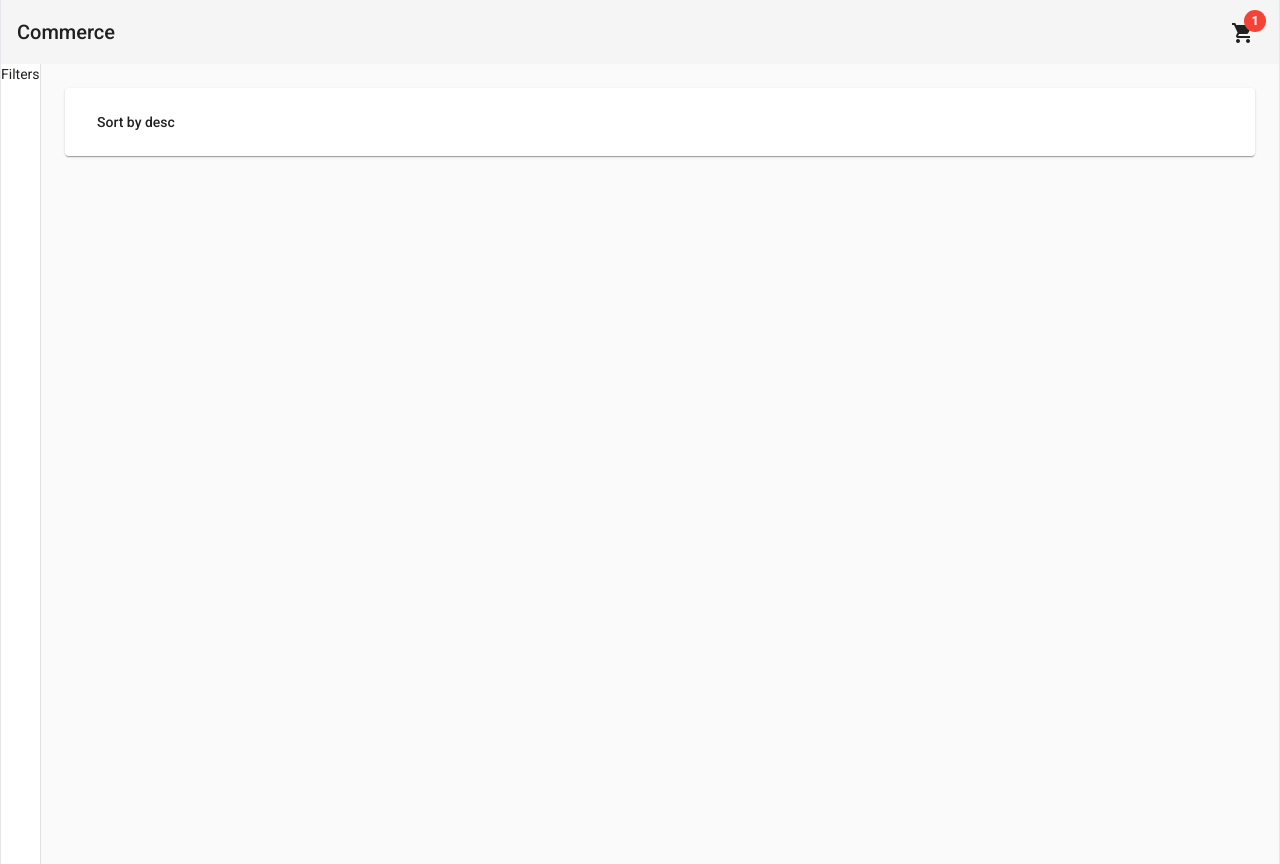
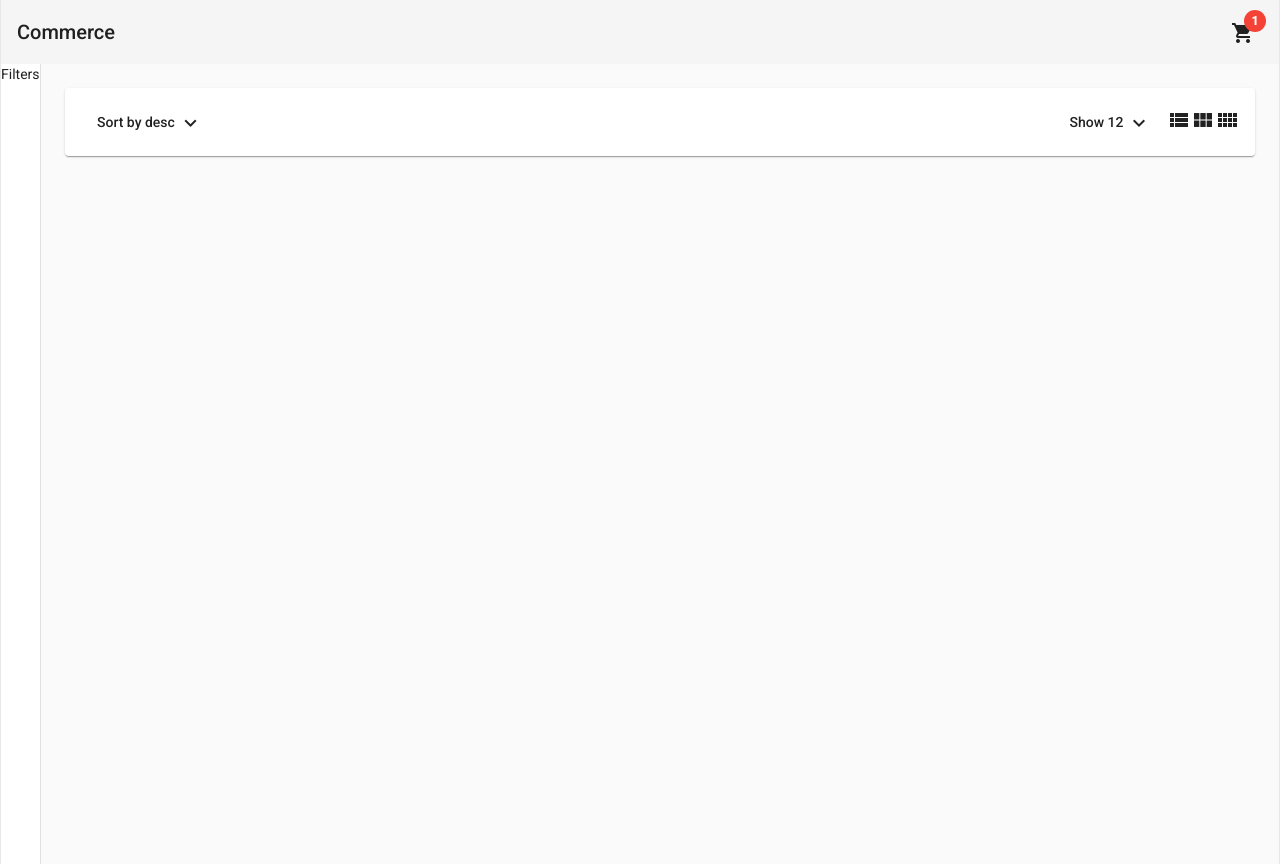
Before and after one commit to vasconcelosguu/commerce, an Angular app: page /home in a window 1280 px wide. Built offline with nearby package versions, Linux system fonts and the light colour scheme.

Commit message:
:zap: adding home and home-header

```diff
--- a/src/app/pages/home/components/products-header/products-header.component.html
+++ b/src/app/pages/home/components/products-header/products-header.component.html
@@ -2,11 +2,36 @@
   <div class="flex justify-between">
     <div>
       <button mat-button [matMenuTriggerFor]="sortByMenu">
-        Sort by desc
+        Sort by {{sort}}
+        <mat-icon>expand_more</mat-icon>
       </button>
       <mat-menu #sortByMenu="matMenu">
-
+        <button (click)="sortHandler('desc')" mat-menu-item>desc</button>
+        <button (click)="sortHandler('asc')" mat-menu-item>asc</button>
       </mat-menu>
     </div>
+    <div class="flex items-center">
+      <div>
+        <button mat-button [matMenuTriggerFor]="menu">
+          Show {{ itemCount }}
+          <mat-icon>expand_more</mat-icon>
+        </button>
+        <mat-menu #menu="matMenu">
+          <button (click)="itemsHandler(12)" mat-menu-item>12</button>
+          <button (click)="itemsHandler(24)" mat-menu-item>24</button>
+          <button (click)="itemsHandler(36)" mat-menu-item>36</button>
+        </mat-menu>
+      </div>
+      <button (click)="columnsUpdater(1)">
+        <mat-icon>view_list</mat-icon>
+      </button>
+      <button (click)="columnsUpdater(3)">
+        <mat-icon>view_module</mat-icon>
+      </button>
+      <button (click)="columnsUpdater(4)">
+        <mat-icon>view_comfy</mat-icon>
+      </button>
+    </div>
+
   </div>
 </mat-card>
--- a/src/app/pages/home/components/products-header/products-header.component.ts
+++ b/src/app/pages/home/components/products-header/products-header.component.ts
@@ -1,14 +1,33 @@
-import { Component, OnInit } from '@angular/core';
+import { Component, EventEmitter, OnInit, Output } from '@angular/core';
 
 @Component({
   selector: 'app-products-header',
   templateUrl: './products-header.component.html'
 })
-export class ProductsHeaderComponent implements OnInit {
+export class ProductsHeaderComponent
+
+implements OnInit {
+
+  @Output() columnsCountCHange = new EventEmitter<number>()
+  sort = 'desc';
+  itemCount = 12;
+
 
   constructor() { }
 
   ngOnInit(): void {
   }
 
+  sortHandler(newSort: string): void {
+    this.sort = newSort;
+  }
+
+  itemsHandler(itemCount: number): void{
+    this.itemCount = itemCount;
+  }
+
+  columnsUpdater(cols: number): void{
+    this.columnsCountCHange.emit(cols)
+  }
+
 }
--- a/src/app/pages/home/home.component.html
+++ b/src/app/pages/home/home.component.html
@@ -6,7 +6,9 @@
     <div>Filters</div>
   </mat-drawer>
   <mat-drawer-content class="p-6">
-    <app-products-header></app-products-header>
+    <app-products-header (columnsUpdater)="columnsUpdater($event)">
+      {{cols}}
+    </app-products-header>
   </mat-drawer-content>
 
 </mat-drawer-container>
--- a/src/app/pages/home/home.component.ts
+++ b/src/app/pages/home/home.component.ts
@@ -3,14 +3,17 @@
 @Component({
   selector: 'app-home',
   templateUrl: './home.component.html',
-  styles: [
-  ]
 })
 export class HomeComponent implements OnInit {
+  cols = 3;
 
   constructor() { }
 
   ngOnInit(): void {
   }
 
+  columnsUpdater(val: any): void {
+    this.cols = val;
+  }
+
 }
```
